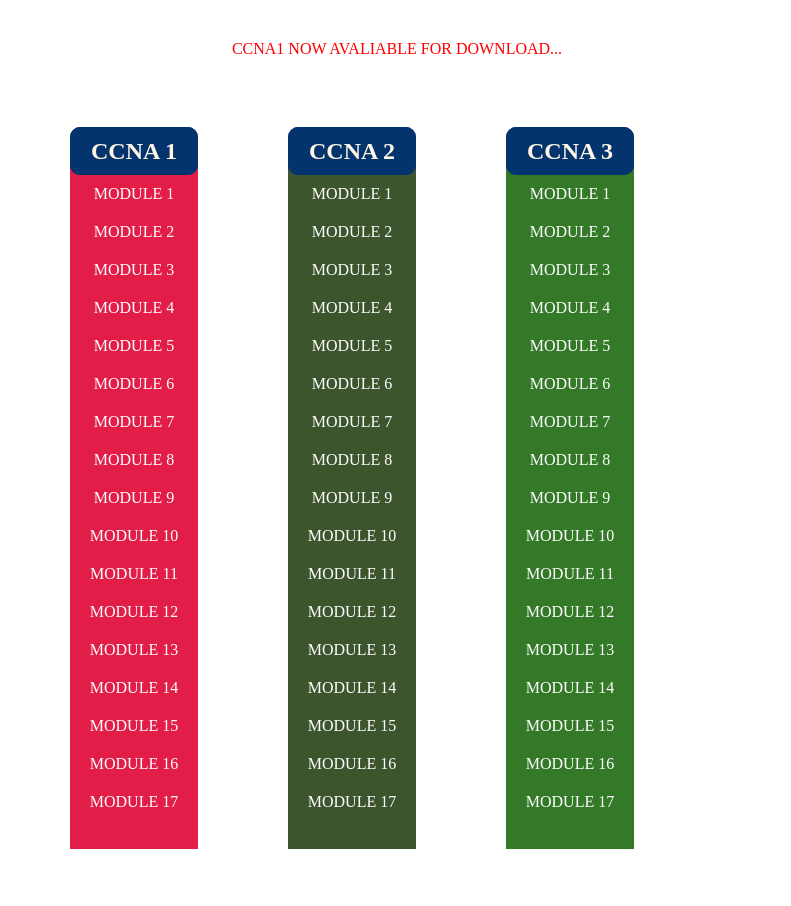
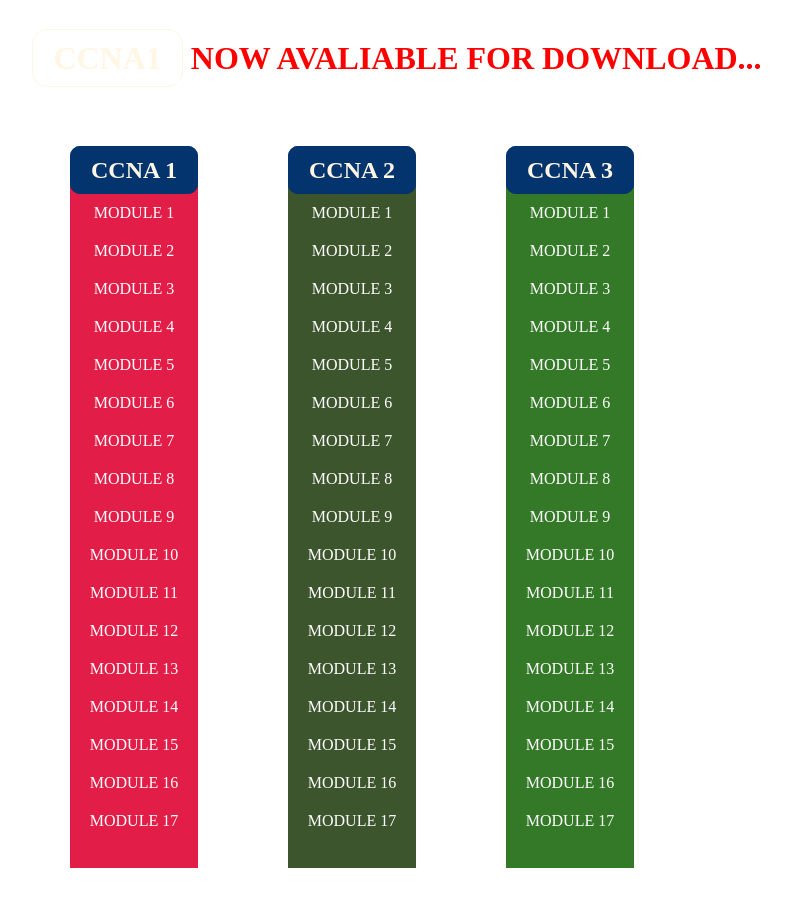
Before and after one commit to Mainboy360/networking-document, a plain HTML site: page index.html in a window 1280 px wide. Shown: the whole page, without its empty margins (243-1034 px from the left). Drawn offline with Linux system fonts and the light colour scheme.

Commit message:
Update index.html

```diff
--- a/index.html
+++ b/index.html
@@ -8,7 +8,7 @@
 </head>
 <body>
     <div class="heading" style="display: flex; justify-content: center; align-items: center; padding: 40px; margin: none; flex: 1; text-transform: uppercase; font-size: 1rem; color: red;">
-            <p>CCNA1 NOW AVALIABLE FOR DOWNLOAD...</p>
+            <h1><span  style="color: #FFF6E3; padding: 10px 20px; border: 1px solid #fff6e3; border-radius: 15px"> CCNA1</span> NOW AVALIABLE FOR DOWNLOAD...</h1>
         </div>
     <div class="networking-documents">
 
```
